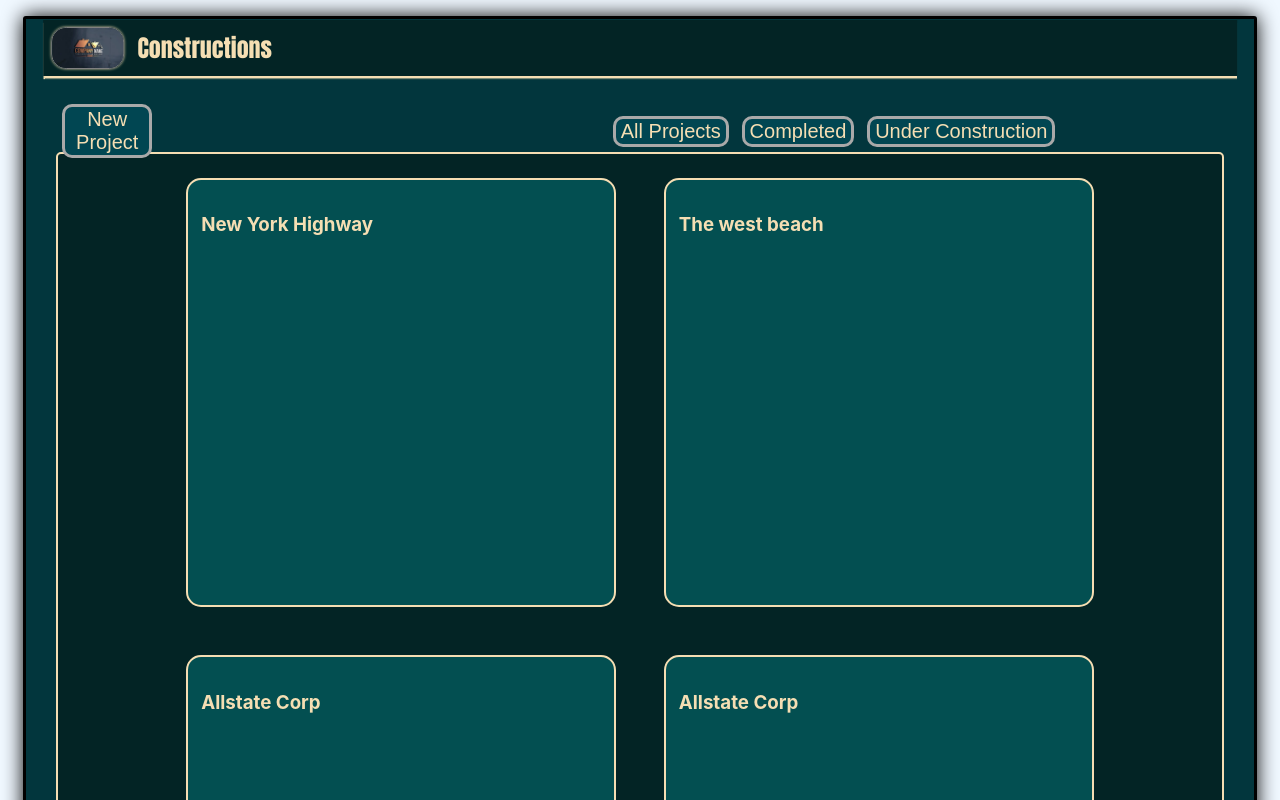
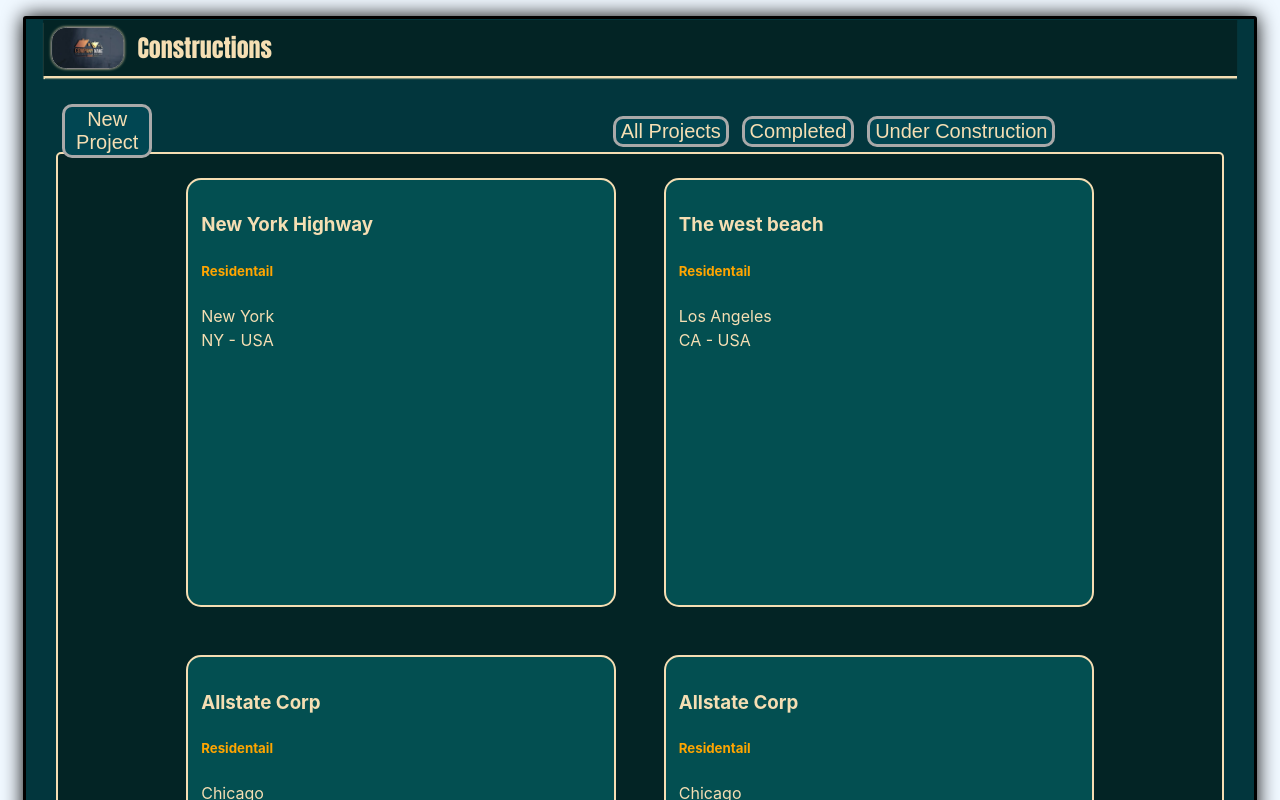
Before and after one commit to Alanimustafa/construction-project-app, a React (Vite) app: page / in a window 1280 px wide. Shown: the top 800 px of the page. Built offline with nearby package versions, Linux system fonts and the light colour scheme.

Commit message:
Adding the city componenet to React App

```diff
--- a/data/projects.jsx
+++ b/data/projects.jsx
@@ -5,11 +5,11 @@ export const projectsArray = [
         description: 'This is the first project',
         projectType: "Residentail",
         initialBudget: "$2,000,000",
-        location: {
+        location: [{
             city: 'New York',
             state: 'NY',
             country: 'USA'
-        },
+        }],
         resourses: {
             engineers: true,
             labor: true,
@@ -31,11 +31,11 @@ export const projectsArray = [
         description: 'This is the second project',
         projectType: "Residentail",
         initialBudget: "$2,000,000",
-        location: {
+        location: [{
             city: 'Los Angeles',
             state: 'CA',
             country: 'USA'
-        },
+        }],
         resourses: {
             engineers: true,
             labor: true,
@@ -57,11 +57,11 @@ export const projectsArray = [
         description: 'This is the third project',
         projectType: "Residentail",
         initialBudget: "$2,000,000",
-        location: {
+        location: [{
             city: 'Chicago',
             state: 'IL',
             country: 'USA'
-        },
+        }],
         resourses: {
             engineers: true,
             labor: true,
@@ -83,11 +83,11 @@ export const projectsArray = [
         description: 'This is the third project',
         projectType: "Residentail",
         initialBudget: "$2,000,000",
-        location: {
+        location: [{
             city: 'Chicago',
             state: 'IL',
             country: 'USA'
-        },
+        }],
         resourses: {
             engineers: true,
             labor: true,
@@ -109,11 +109,11 @@ export const projectsArray = [
         description: 'This is the third project',
         projectType: "Residentail",
         initialBudget: "$2,000,000",
-        location: {
+        location: [{
             city: 'Chicago',
             state: 'IL',
             country: 'USA'
-        },
+        }],
         resourses: {
             engineers: true,
             labor: true,
--- a/src/App.css
+++ b/src/App.css
@@ -153,6 +153,19 @@ button:hover {
   flex-wrap: wrap;
   margin: 3vh;
   padding: 1vw;
-  display: flex;
+  display: block;
   color: wheat;
 }
+
+.projectType {
+  color: orange;
+}
+
+.location {
+  display: block;
+}
+
+p {
+  margin: 0px;
+  ;
+}
--- a/src/Components/Project.jsx
+++ b/src/Components/Project.jsx
@@ -1,13 +1,21 @@
 import { useState } from "react";
 import { projectsArray } from "../../data/projects";
+import Location from "./location";
 
 export default function Project({ project }) {
     // const [project, projectState] = useState(projectsArray);
-    // console.log(project);
+    // console.log(project.location);
     return (
         <>
             <div className="projectDetails">
                 <h3>{project.name}</h3>
+                <h5 className="projectType">{project.projectType}</h5>
+                <div>
+                    {project.location.map((locations, index) => (
+                        <Location key={index} location={locations} />
+                    ))}
+                </div>
+
 
             </div>
 
--- /dev/null
+++ b/src/Components/location.jsx
@@ -0,0 +1,11 @@
+
+export default function Location( locations ) {
+
+ //   console.log(locations.location.city);
+    return (
+        <div className="location">
+            <p>{locations.location.city}</p>
+            <p>{locations.location.state} - {locations.location.country}</p>
+        </div>
+    )
+}
```
